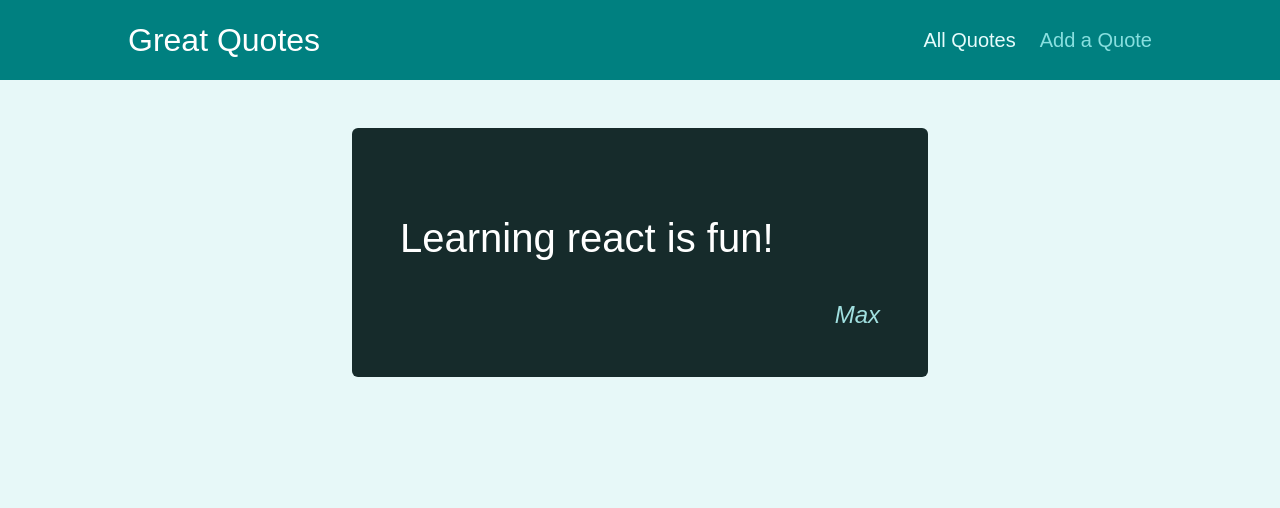
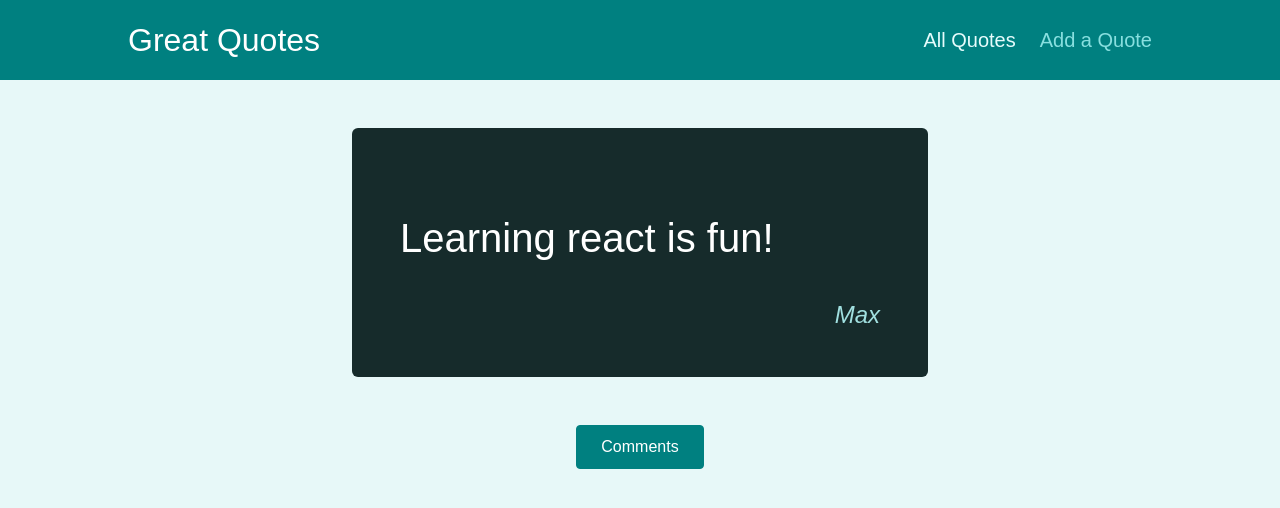
Before and after one commit to piresp/react_cp.uol, a React (Create React App) app in the folder react_VII/section_20/: page /quotes/q1 in a window 1280 px wide. Shown: the top 508 px of the page. Built offline with nearby package versions, Linux system fonts and the light colour scheme.

Commit message:
dynamic_path_button
I made it, so proud c:

```diff
--- a/react_VII/section_20/src/pages/QuoteDetail.jsx
+++ b/react_VII/section_20/src/pages/QuoteDetail.jsx
@@ -1,25 +1,56 @@
 import { useParams, Route } from "react-router";
+import { useState, useEffect } from "react";
+import { useLocation } from "react-router-dom";
+import { Link } from "react-router-dom";
 import Comments from "../components/comments/Comments";
 import HighlightedQuote from "../components/quotes/HighlightedQuote";
 
 const DUMMY_QUOTES = [
-  { id: 'q1', author: 'Max', text: 'Learning react is fun!'},
-  { id: 'q2', author: 'Maximilian', text: 'Learning!'},
-  { id: 'q3', author: 'Gabriel', text: 'Learning react is funtastic!'}
-]
+  { id: "q1", author: "Max", text: "Learning react is fun!" },
+  { id: "q2", author: "Maximilian", text: "Learning!" },
+  { id: "q3", author: "Gabriel", text: "Learning react is funtastic!" },
+];
 
 const QuoteDetail = () => {
+  const [isHidded, setIsHidded] = useState(false);
+  const location = useLocation();
+
+  useEffect(() => {
+    if (
+      location.pathname.startsWith("/quotes/") &&
+      !location.pathname.endsWith("/comments")
+    ) {
+      setIsHidded(false);
+    }
+  }, [location, setIsHidded]);
+
   const params = useParams();
 
-  const quote = DUMMY_QUOTES.find(quote => quote.id === params.quoteId);
+  const quote = DUMMY_QUOTES.find((quote) => quote.id === params.quoteId);
   if (!quote) {
-    return <p>No quote found!</p>
+    return <p>No quote found!</p>;
   }
+
+  const isHiddedHandler = () => {
+    setIsHidded(true);
+  };
 
   return (
     <>
-      <HighlightedQuote text={quote.text} author={quote.author}/>
-      <Route path='/quotes/:quoteId/comments'>
+      <HighlightedQuote text={quote.text} author={quote.author} />
+      <div className="centered">
+        {!isHidded && (
+          <Link
+            onClick={isHiddedHandler}
+            className="btn"
+            to={`/quotes/${quote.id}/comments`}
+          >
+            Comments
+          </Link>
+        )}
+      </div>
+
+      <Route path="/quotes/:quoteId/comments">
         <Comments />
       </Route>
     </>
```
